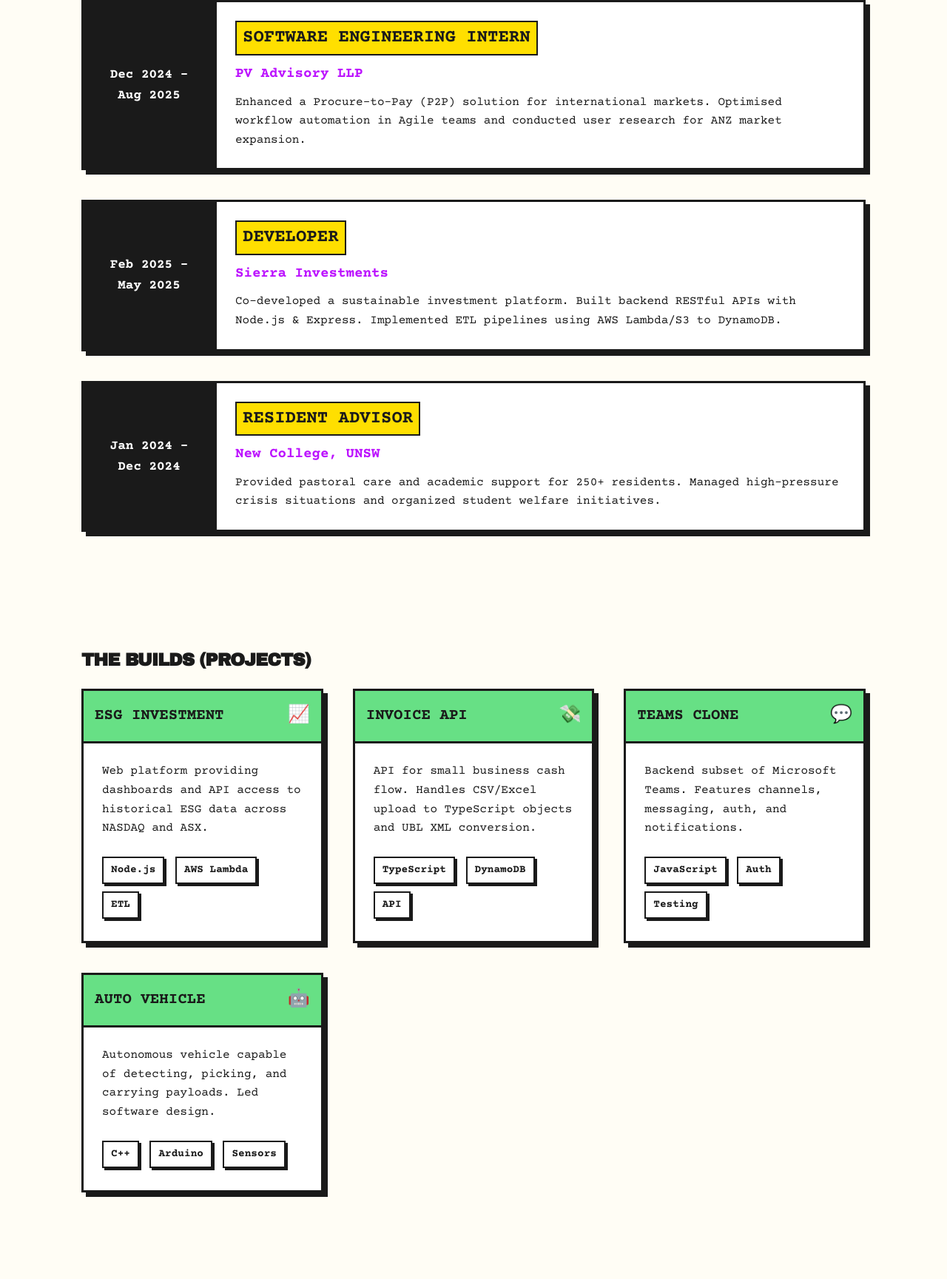
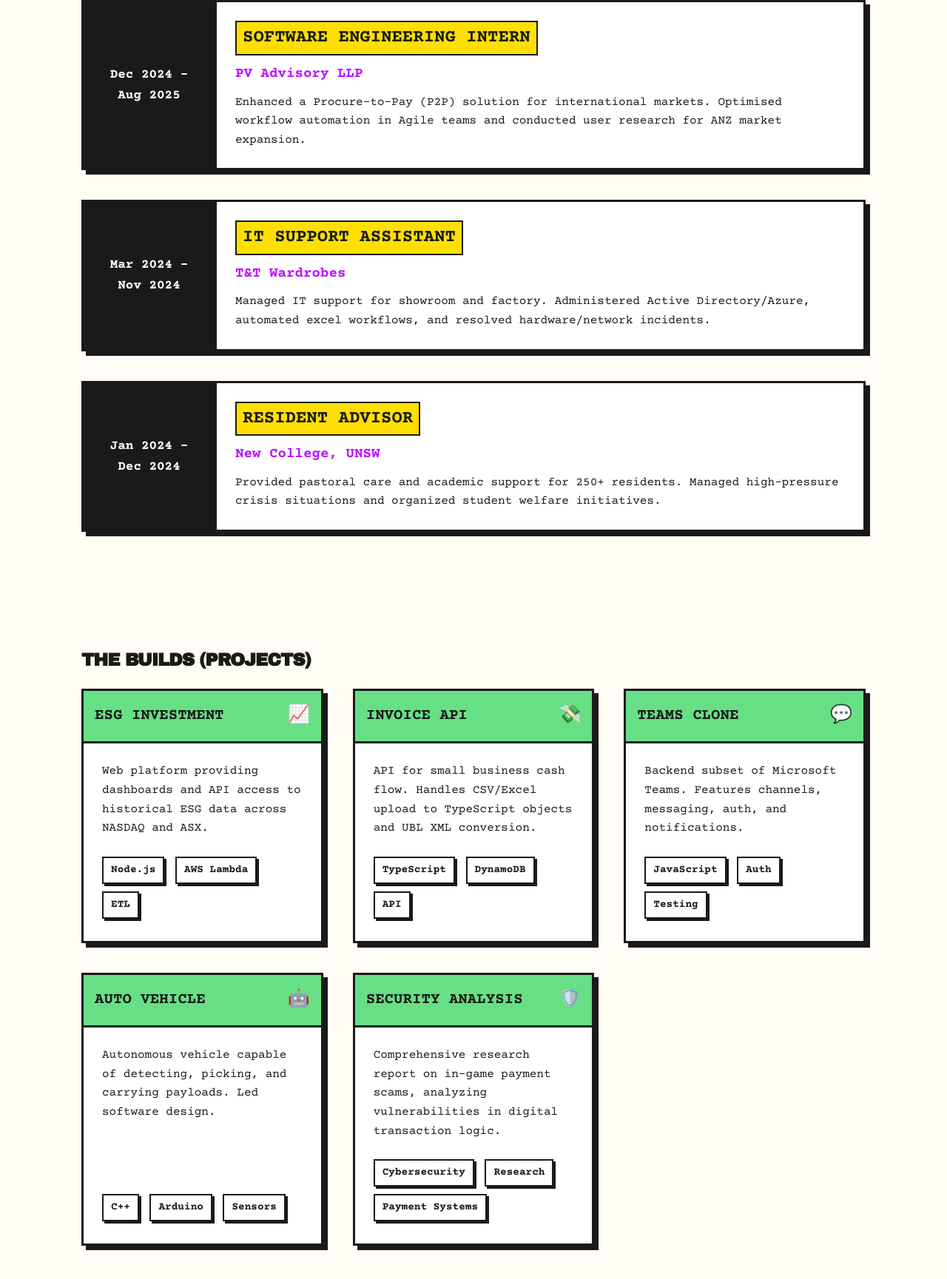
Before and after one commit to AdityaGoyal11/groc-mate, a website built with Vite: page index.html in a window 1280 px wide. Shown: the part 1176-2905 px from the top of the page at 74% size. Built offline with nearby package versions, Linux system fonts and the light colour scheme.

Commit message:
Update index.html content

```diff
--- a/index.html
+++ b/index.html
@@ -158,12 +158,21 @@
         </div>
 
         <!-- Job 3 -->
-        <div class="timeline-item reveal">
+        <!-- <div class="timeline-item reveal">
             <div class="date-box">Feb 2025 - <br>May 2025</div>
             <div class="job-details">
                 <span class="role-title">Developer</span>
                 <span class="company">Sierra Investments</span>
                 <p>Co-developed a sustainable investment platform. Built backend RESTful APIs with Node.js & Express. Implemented ETL pipelines using AWS Lambda/S3 to DynamoDB.</p>
+            </div>
+        </div> -->
+        <!-- Job: IT Assistant -->
+        <div class="timeline-item reveal">
+            <div class="date-box">Mar 2024 - <br>Nov 2024</div>
+            <div class="job-details">
+                <span class="role-title">IT Support Assistant</span>
+                <span class="company">T&T Wardrobes</span>
+                <p>Managed IT support for showroom and factory. Administered Active Directory/Azure, automated excel workflows, and resolved hardware/network incidents.</p>
             </div>
         </div>
 
@@ -247,6 +256,21 @@
                     </div>
                 </div>
             </div>
+            <!-- Project: Cybersecurity Report -->
+            <div class="project-card reveal">
+                <div class="card-header">
+                    Security Analysis
+                    <span class="project-icon">🛡️</span>
+                </div>
+                <div class="card-body">
+                    <p>Comprehensive research report on in-game payment scams, analyzing vulnerabilities in digital transaction logic.</p>
+                    <div style="margin-top:20px">
+                        <span class="tag">Cybersecurity</span>
+                        <span class="tag">Research</span>
+                        <span class="tag">Payment Systems</span>
+                    </div>
+                </div>
+            </div>
 
         </div>
     </div>
@@ -257,7 +281,7 @@
         <br>
         <div class="photo-card reveal">
             <div class="photo-content">
-                <h3>CAPTURING MOMENTS</h3>
+                <h3 style="margin-bottom: 20px;">CAPTURING MOMENTS</h3>
                 <p style="margin-bottom: 20px;">I'm also the <strong>Official Photographer at New College, UNSW</strong>, documenting events, portraits, and street life. Photography informs my design eye for detail and composition.</p>
                 <a href="https://adipixels.myportfolio.com/" target="_blank" class="btn btn-secondary">VIEW PORTFOLIO</a>
             </div>
```
